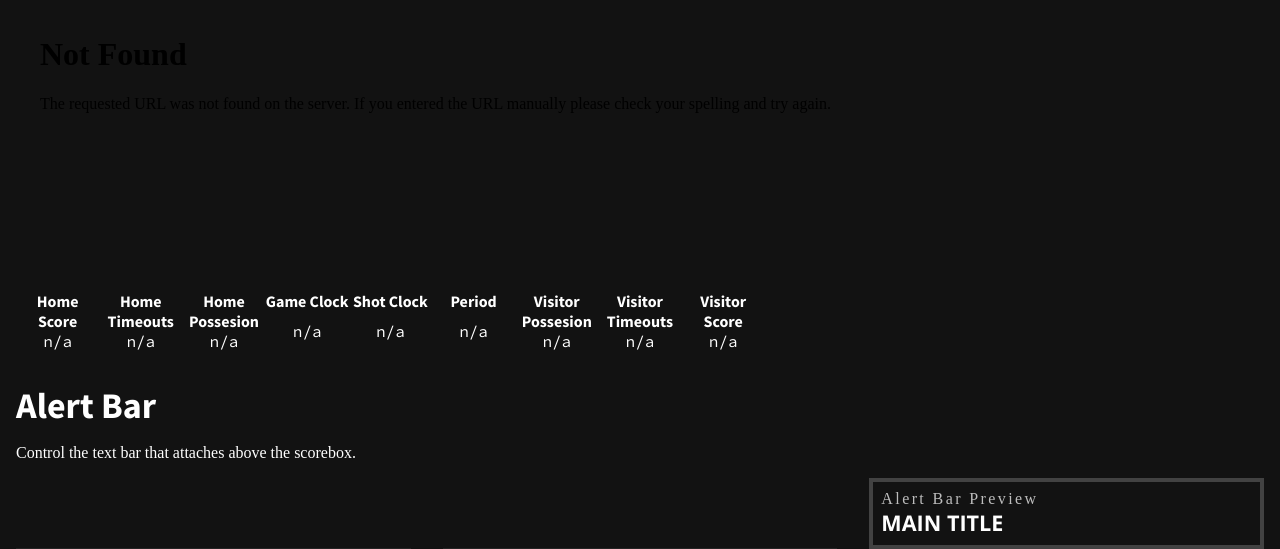
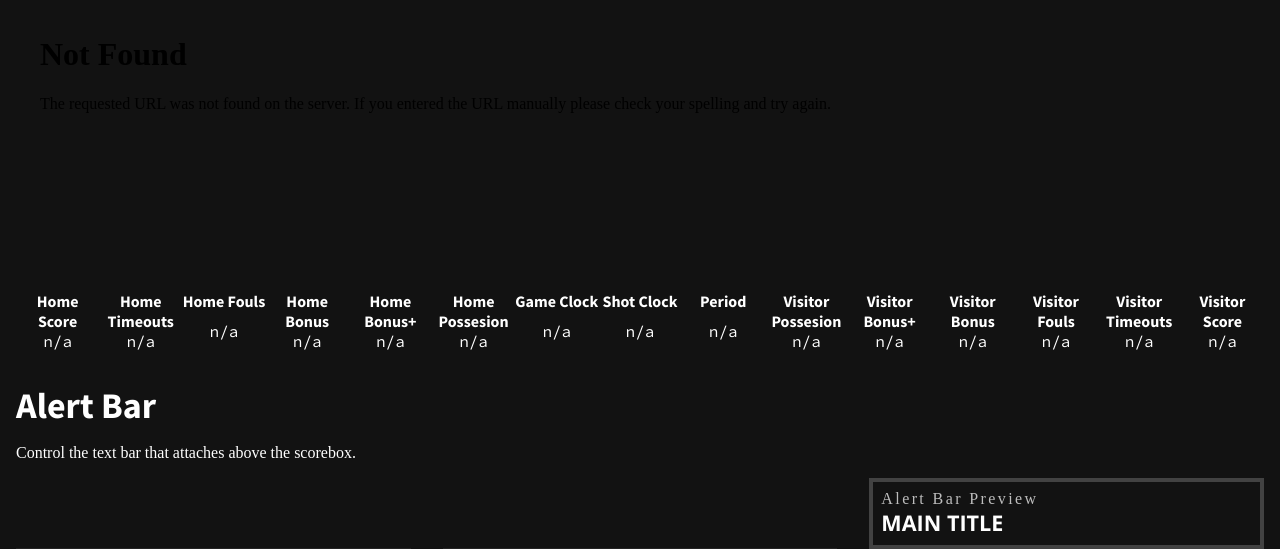
Before and after one commit to FlantasticDan/scorebox-basketball, a Python web app: template flask/templates/admin.html in a window 1280 px wide. Shown: the part 194-743 px from the top of the page. Run offline with Jinja, Linux system fonts and the light colour scheme; the template is opened without the code that fills it, so the values that code supplies are empty; some web fonts are replaced.

Commit message:
Basketball Fouls in Admin Panel

```diff
--- a/flask/static/admin.js
+++ b/flask/static/admin.js
@@ -9,6 +9,12 @@
 const rawClock = document.getElementById('raw-clock')
 const rawShot = document.getElementById('raw-shot')
 const rawPeriod = document.getElementById('raw-period')
+const rawHomeFouls = document.getElementById('raw-home-fouls')
+const rawHomeBonus = document.getElementById('raw-home-bonus')
+const rawHomeDoubleBonus = document.getElementById('raw-home-bonus2')
+const rawVisitorFouls = document.getElementById('raw-visitor-fouls')
+const rawVisitorBonus = document.getElementById('raw-visitor-bonus')
+const rawVisitorDoubleBonus = document.getElementById('raw-visitor-bonus2')
 
 const toggleAlertOff = document.getElementById('toggle-alert-off')
 const toggleAlertOn = document.getElementById('toggle-alert-on')
@@ -57,6 +63,12 @@
     rawClock.innerText = payload.clock
     rawShot.innerText = payload.shot
     rawPeriod.innerText = payload.period
+    rawHomeFouls.innerText = payload.home_fouls
+    rawHomeBonus.innerText = payload.home_bonus
+    rawHomeDoubleBonus.innerText = payload.home_double_bonus
+    rawVisitorFouls.innerText = payload.visitor_fouls
+    rawVisitorBonus.innerText = payload.visitor_bonus
+    rawVisitorDoubleBonus.innerText = payload.visitor_double_bonus
 })
 
 function StatusUpdate() {
--- a/flask/templates/admin.html
+++ b/flask/templates/admin.html
@@ -48,6 +48,18 @@
                     <div class="raw-data-content" id="raw-home-timeouts">n/a</div>
                 </div>
                 <div class="raw-data-item">
+                    <div class="raw-data-header">Home Fouls</div>
+                    <div class="raw-data-content" id="raw-home-fouls">n/a</div>
+                </div>
+                <div class="raw-data-item">
+                    <div class="raw-data-header">Home Bonus</div>
+                    <div class="raw-data-content" id="raw-home-bonus">n/a</div>
+                </div>
+                <div class="raw-data-item">
+                    <div class="raw-data-header">Home Bonus+</div>
+                    <div class="raw-data-content" id="raw-home-bonus2">n/a</div>
+                </div>
+                <div class="raw-data-item">
                     <div class="raw-data-header">Home Possesion</div>
                     <div class="raw-data-content" id="raw-home-possesion">n/a</div>
                 </div>
@@ -66,6 +78,18 @@
                 <div class="raw-data-item">
                     <div class="raw-data-header">Visitor Possesion</div>
                     <div class="raw-data-content" id="raw-visitor-possesion">n/a</div>
+                </div>
+                <div class="raw-data-item">
+                    <div class="raw-data-header">Visitor Bonus+</div>
+                    <div class="raw-data-content" id="raw-visitor-bonus2">n/a</div>
+                </div>
+                <div class="raw-data-item">
+                    <div class="raw-data-header">Visitor Bonus</div>
+                    <div class="raw-data-content" id="raw-visitor-bonus">n/a</div>
+                </div>
+                <div class="raw-data-item">
+                    <div class="raw-data-header">Visitor Fouls</div>
+                    <div class="raw-data-content" id="raw-visitor-fouls">n/a</div>
                 </div>
                 <div class="raw-data-item">
                     <div class="raw-data-header">Visitor Timeouts</div>
```
